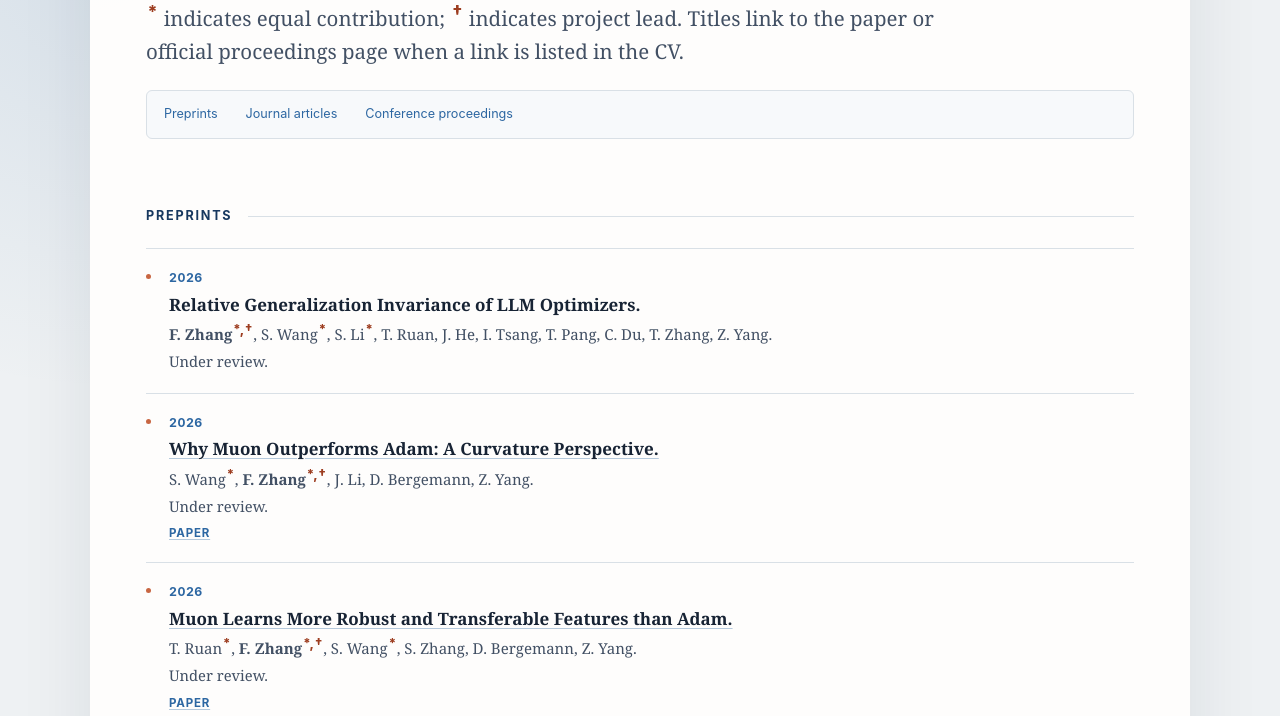
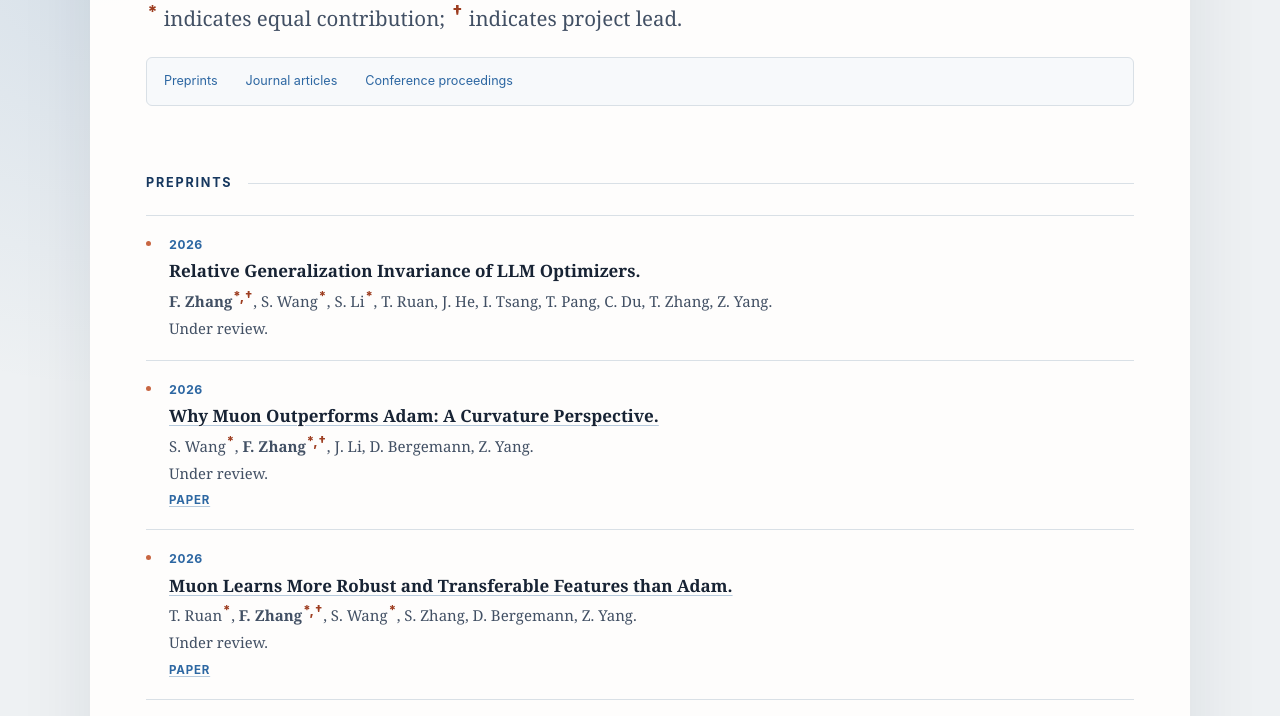
Before and after one commit to FengzhuoZhang/FengzhuoZhang.github.io, a website: page publications.html in a window 1280 px wide. Shown: the part 244-960 px from the top of the page. Drawn offline with Linux system fonts and the light colour scheme.

Commit message:
Remove publications linking note

```diff
--- a/publications.html
+++ b/publications.html
@@ -37,7 +37,6 @@
       <h1>Publications</h1>
       <p class="lead compact-lead">
         <sup>*</sup> indicates equal contribution; <sup>†</sup> indicates project lead.
-        Titles link to the paper or official proceedings page when a link is listed in the CV.
       </p>
       <nav class="section-nav" aria-label="Publication sections">
         <a href="#preprints">Preprints</a>
```
